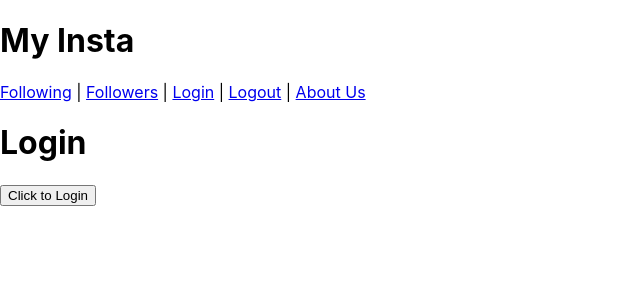
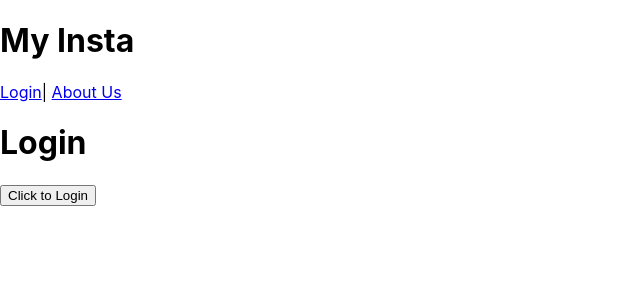
Before and after one commit to julyy25/hello-react, a React (Create React App) app: page /login in a window 1280 px wide. Shown: the top 300 px of the page, without its empty margins (0-640 px from the left). Built offline with nearby package versions, Linux system fonts and the light colour scheme.

Commit message:
basic secure simulation done.

```diff
--- a/src/App.js
+++ b/src/App.js
@@ -5,6 +5,7 @@ import Login from "./components/Login";
 import Logout from "./components/Logout";
 import BodyguardComponent from "./components/BodyguardComponent";
 import AboutusComponent from "./components/AboutusComponent";
+import DynamicLinks from "./components/DynamicLinks";
 
 // USER DEFFINED TAG :: CONFIGURATION
 function App() {
@@ -12,10 +13,7 @@ function App() {
     <BrowserRouter>
       <h1>My Insta</h1>
 
-      <div>
-        <Link to="/following">Following</Link> | <Link to="/followers">Followers</Link> | <Link to="/login">Login</Link>{" "}
-        | <Link to="/logout">Logout</Link> | <Link to="/aboutus">About Us</Link>
-      </div>
+      <DynamicLinks />
 
       <Routes>
         <Route
--- /dev/null
+++ b/src/components/DynamicLinks.js
@@ -0,0 +1,21 @@
+import { Link } from "react-router-dom";
+
+function DynamicLinks() {
+  let token = localStorage.getItem("token");
+
+  if (token) {
+    return (
+      <div>
+        <Link to="/following">Following</Link> |<Link to="/followers">Followers</Link> |<Link to="/logout">Logout</Link>{" "}
+        |<Link to="/aboutus">About Us</Link>
+      </div>
+    );
+  } else {
+    return (
+      <div>
+        <Link to="/login">Login</Link>| <Link to="/aboutus">About Us</Link>
+      </div>
+    );
+  }
+}
+export default DynamicLinks;
--- a/src/components/Login.js
+++ b/src/components/Login.js
@@ -7,7 +7,8 @@ function Login() {
     localStorage.setItem("token", "dummy-token");
 
     // Redirect to the following page after login
-    navigate("/following", { replace: true });
+    // navigate("/following", { replace: true });
+    window.location.href = "/following";
   };
 
   return (
--- a/src/components/Logout.js
+++ b/src/components/Logout.js
@@ -6,7 +6,8 @@ function Logout() {
   const handleLogout = () => {
     localStorage.removeItem("token");
 
-    navigate("/login", { replace: true });
+    // navigate("/login", { replace: true });
+    window.location.href = "/login";
   };
 
   return (
```
